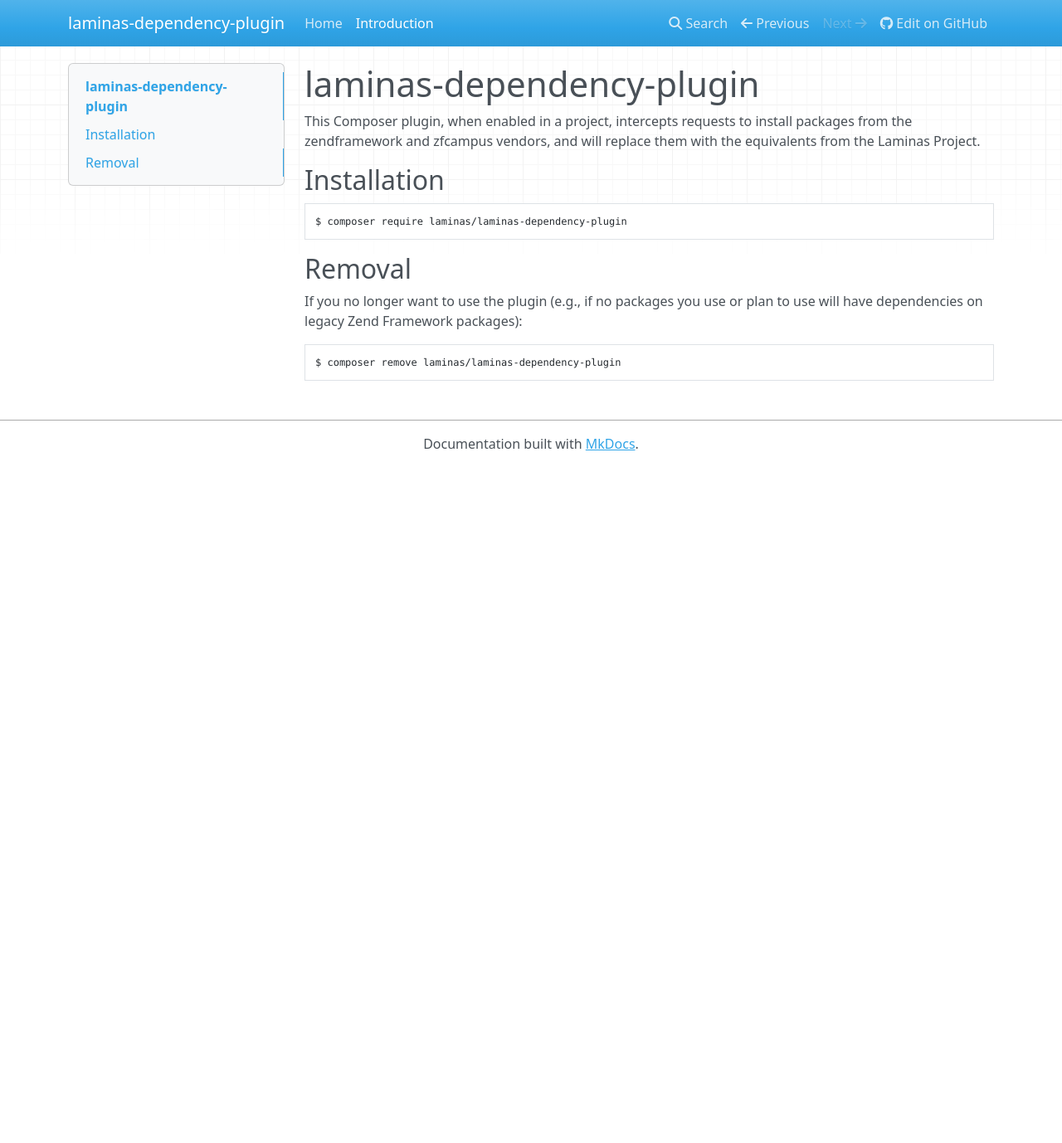
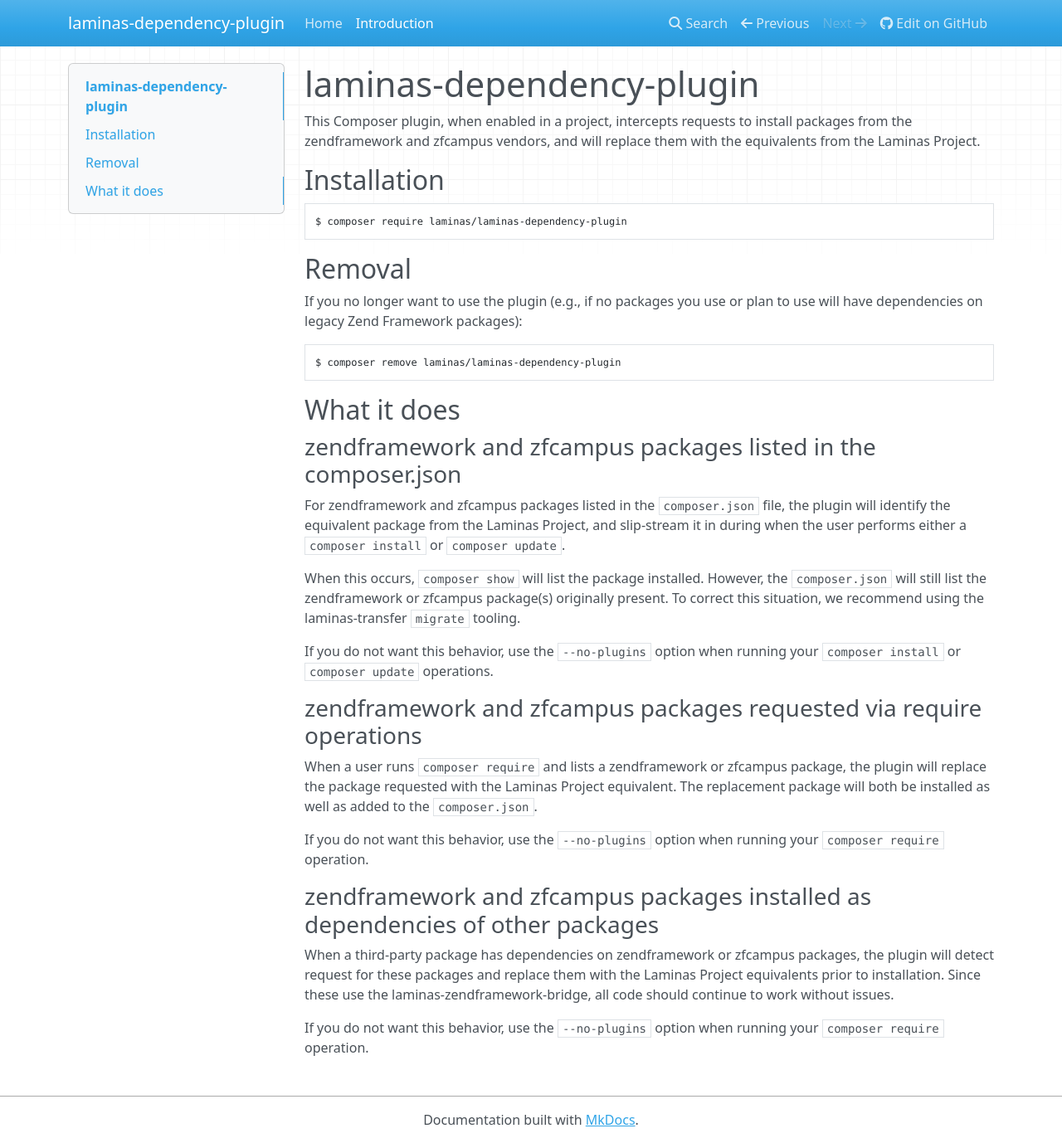
Before and after one commit to laminas/laminas-dependency-plugin, an MkDocs documentation site: the page built from docs/book/intro.md, in a window 1280 px wide and 1378 px high. Shown: the whole window at 83% size. Built offline with MkDocs 1.6.1, drawn with Linux system fonts in a browser that asks for light colours; nearby versions of some CDN libraries.

Commit message:
docs: documents the plugin behavior

````diff
--- a/docs/book/intro.md
+++ b/docs/book/intro.md
@@ -18,3 +18,40 @@ use will have dependencies on legacy Zend Framework packages):
 ```bash
 $ composer remove laminas/laminas-dependency-plugin
 ```
+
+## What it does
+
+### zendframework and zfcampus packages listed in the composer.json
+
+For zendframework and zfcampus packages listed in the `composer.json` file, the
+plugin will identify the equivalent package from the Laminas Project, and
+slip-stream it in during when the user performs either a `composer install` or
+`composer update`.
+
+When this occurs, `composer show` will list the package installed. However, the
+`composer.json` will still list the zendframework or zfcampus package(s)
+originally present. To correct this situation, we recommend using the
+laminas-transfer `migrate` tooling.
+
+If you do not want this behavior, use the `--no-plugins` option when running
+your `composer install` or `composer update` operations.
+
+### zendframework and zfcampus packages requested via require operations
+
+When a user runs `composer require` and lists a zendframework or zfcampus
+package, the plugin will replace the package requested with the Laminas Project
+equivalent. The replacement package will both be installed as well as added to
+the `composer.json`.
+
+If you do not want this behavior, use the `--no-plugins` option when running
+your `composer require` operation.
+
+### zendframework and zfcampus packages installed as dependencies of other packages
+
+When a third-party package has dependencies on zendframework or zfcampus
+packages, the plugin will detect request for these packages and replace them
+with the Laminas Project equivalents prior to installation. Since these use the
+laminas-zendframework-bridge, all code should continue to work without issues.
+
+If you do not want this behavior, use the `--no-plugins` option when running
+your `composer require` operation.
````
